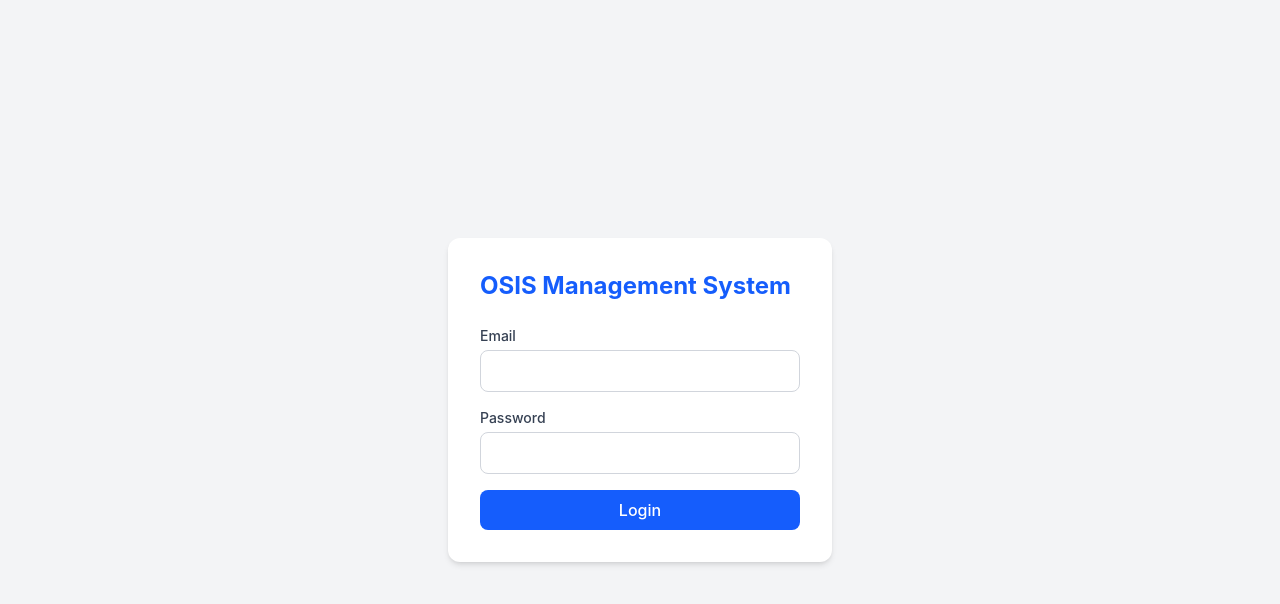
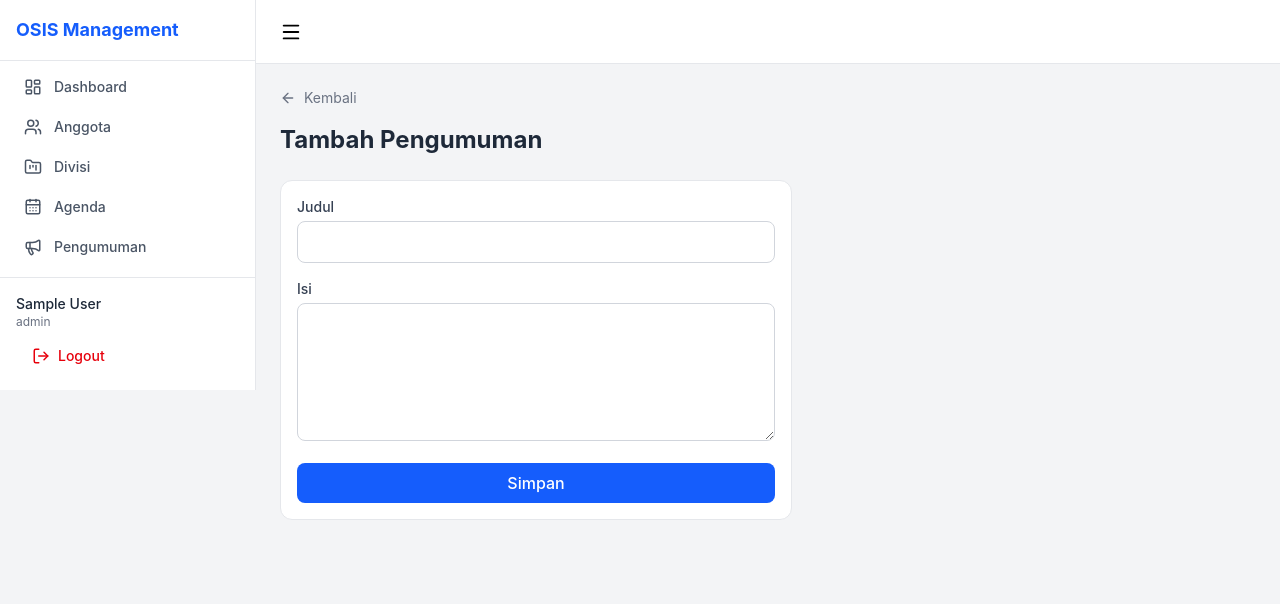
Before and after one commit to giisy/osis-management-system, a React (Vite) app in the folder apps/frontend/: page /pengumuman/create in a window 1280 px wide. Before the commit this address led to /login. Shown: the top 604 px of the page. Built offline with nearby package versions, Linux system fonts and the light colour scheme; sample sign-in values are in the browser's storage.

Commit message:
feat(pengumuman): add pengumuman crud pages with list, create, edit, delete

```diff
--- a/apps/frontend/src/App.tsx
+++ b/apps/frontend/src/App.tsx
@@ -10,6 +10,9 @@ import DivisiEditPage from './pages/DivisiEditPage'
 import AgendaPage from './pages/AgendaPage'
 import AgendaCreatePage from './pages/AgendaCreatePage'
 import AgendaEditPage from './pages/AgendaEditPage'
+import PengumumanPage from './pages/PengumumanPage'
+import PengumumanCreatePage from './pages/PengumumanCreatePage'
+import PengumumanEditPage from './pages/PengumumanEditPage'
 import ProtectedRoute from './components/ProtectedRoute'
 import DashboardLayout from './components/layout/DashboardLayout'
 
@@ -118,6 +121,36 @@ function App() {
             </ProtectedRoute>
           }
         />
+        <Route
+          path="/pengumuman"
+          element={
+            <ProtectedRoute>
+              <DashboardLayout>
+                <PengumumanPage />
+              </DashboardLayout>
+            </ProtectedRoute>
+          }
+        />
+        <Route
+          path="/pengumuman/create"
+          element={
+            <ProtectedRoute>
+              <DashboardLayout>
+                <PengumumanCreatePage />
+              </DashboardLayout>
+            </ProtectedRoute>
+          }
+        />
+        <Route
+          path="/pengumuman/:id/edit"
+          element={
+            <ProtectedRoute>
+              <DashboardLayout>
+                <PengumumanEditPage />
+              </DashboardLayout>
+            </ProtectedRoute>
+          }
+        />
         <Route path="*" element={<Navigate to="/login" replace />} />
       </Routes>
     </BrowserRouter>
--- /dev/null
+++ b/apps/frontend/src/features/pengumuman/PengumumanForm.tsx
@@ -0,0 +1,70 @@
+import { useForm } from 'react-hook-form'
+import { zodResolver } from '@hookform/resolvers/zod'
+import { isAxiosError } from 'axios'
+import { pengumumanSchema, type PengumumanFormValues } from './pengumumanSchema'
+import type { Pengumuman } from './pengumumanApi'
+
+interface PengumumanFormProps {
+  defaultValues?: Pengumuman
+  onSubmit: (data: PengumumanFormValues) => void
+  isSubmitting: boolean
+  submitError?: unknown
+}
+
+export default function PengumumanForm({
+  defaultValues,
+  onSubmit,
+  isSubmitting,
+  submitError,
+}: PengumumanFormProps) {
+  const {
+    register,
+    handleSubmit,
+    formState: { errors },
+  } = useForm<PengumumanFormValues>({
+    resolver: zodResolver(pengumumanSchema),
+    defaultValues: defaultValues
+      ? {
+          judul: defaultValues.judul,
+          isi: defaultValues.isi,
+        }
+      : undefined,
+  })
+
+  const errorMessage = isAxiosError(submitError)
+    ? submitError.response?.data?.message
+    : null
+
+  return (
+    <form onSubmit={handleSubmit(onSubmit)} className="space-y-4">
+      <div>
+        <label className="block text-sm font-medium text-gray-700 mb-1">Judul</label>
+        <input
+          {...register('judul')}
+          className="w-full px-3 py-2 border border-gray-300 rounded-lg focus:outline-none focus:ring-2 focus:ring-blue-500"
+        />
+        {errors.judul && <p className="text-red-500 text-sm mt-1">{errors.judul.message}</p>}
+      </div>
+
+      <div>
+        <label className="block text-sm font-medium text-gray-700 mb-1">Isi</label>
+        <textarea
+          {...register('isi')}
+          rows={5}
+          className="w-full px-3 py-2 border border-gray-300 rounded-lg focus:outline-none focus:ring-2 focus:ring-blue-500"
+        />
+        {errors.isi && <p className="text-red-500 text-sm mt-1">{errors.isi.message}</p>}
+      </div>
+
+      {errorMessage && <p className="text-red-500 text-sm text-center">{errorMessage}</p>}
+
+      <button
+        type="submit"
+        disabled={isSubmitting}
+        className="w-full bg-blue-600 text-white py-2 rounded-lg font-medium hover:bg-blue-700 transition disabled:opacity-50 disabled:cursor-not-allowed"
+      >
+        {isSubmitting ? 'Menyimpan...' : 'Simpan'}
+      </button>
+    </form>
+  )
+}
--- /dev/null
+++ b/apps/frontend/src/features/pengumuman/pengumumanSchema.ts
@@ -0,0 +1,8 @@
+import { z } from 'zod'
+
+export const pengumumanSchema = z.object({
+  judul: z.string().min(3, 'Judul minimal 3 karakter').max(200, 'Judul maksimal 200 karakter'),
+  isi: z.string().min(10, 'Isi minimal 10 karakter').max(5000, 'Isi maksimal 5000 karakter'),
+})
+
+export type PengumumanFormValues = z.infer<typeof pengumumanSchema>
--- /dev/null
+++ b/apps/frontend/src/pages/PengumumanCreatePage.tsx
@@ -0,0 +1,40 @@
+import { useNavigate } from 'react-router-dom'
+import { ArrowLeft } from 'lucide-react'
+import PengumumanForm from '../features/pengumuman/PengumumanForm'
+import { useCreatePengumuman } from '../features/pengumuman/usePengumumanMutation'
+import type { PengumumanFormValues } from '../features/pengumuman/pengumumanSchema'
+
+export default function PengumumanCreatePage() {
+  const navigate = useNavigate()
+  const createMutation = useCreatePengumuman()
+
+  const handleSubmit = (data: PengumumanFormValues) => {
+    createMutation.mutate(data, {
+      onSuccess: () => {
+        navigate('/pengumuman')
+      },
+    })
+  }
+
+  return (
+    <div>
+      <button
+        onClick={() => navigate('/pengumuman')}
+        className="flex items-center gap-2 text-sm text-gray-500 hover:text-gray-700 mb-4"
+      >
+        <ArrowLeft size={16} />
+        Kembali
+      </button>
+
+      <h1 className="text-2xl font-bold text-gray-800 mb-6">Tambah Pengumuman</h1>
+
+      <div className="bg-white rounded-xl border border-gray-200 p-4 max-w-lg">
+        <PengumumanForm
+          onSubmit={handleSubmit}
+          isSubmitting={createMutation.isPending}
+          submitError={createMutation.error}
+        />
+      </div>
+    </div>
+  )
+}
--- /dev/null
+++ b/apps/frontend/src/pages/PengumumanEditPage.tsx
@@ -0,0 +1,63 @@
+import { useNavigate, useParams } from 'react-router-dom'
+import { ArrowLeft } from 'lucide-react'
+import { useQuery } from '@tanstack/react-query'
+import { api } from '../lib/axios'
+import PengumumanForm from '../features/pengumuman/PengumumanForm'
+import { useUpdatePengumuman } from '../features/pengumuman/usePengumumanMutation'
+import type { PengumumanFormValues } from '../features/pengumuman/pengumumanSchema'
+import type { Pengumuman } from '../features/pengumuman/pengumumanApi'
+
+export default function PengumumanEditPage() {
+  const { id } = useParams<{ id: string }>()
+  const navigate = useNavigate()
+  const updateMutation = useUpdatePengumuman(id!)
+
+  const { data, isLoading } = useQuery({
+    queryKey: ['pengumuman-detail', id],
+    queryFn: async () => {
+      const response = await api.get<{ success: boolean; data: Pengumuman }>(
+        `/api/pengumuman/${id}`
+      )
+      return response.data
+    },
+  })
+
+  const handleSubmit = (formData: PengumumanFormValues) => {
+    updateMutation.mutate(formData, {
+      onSuccess: () => {
+        navigate('/pengumuman')
+      },
+    })
+  }
+
+  if (isLoading) {
+    return <p className="text-gray-500">Memuat data...</p>
+  }
+
+  if (!data) {
+    return <p className="text-red-500">Pengumuman tidak ditemukan.</p>
+  }
+
+  return (
+    <div>
+      <button
+        onClick={() => navigate('/pengumuman')}
+        className="flex items-center gap-2 text-sm text-gray-500 hover:text-gray-700 mb-4"
+      >
+        <ArrowLeft size={16} />
+        Kembali
+      </button>
+
+      <h1 className="text-2xl font-bold text-gray-800 mb-6">Edit Pengumuman</h1>
+
+      <div className="bg-white rounded-xl border border-gray-200 p-4 max-w-lg">
+        <PengumumanForm
+          defaultValues={data.data}
+          onSubmit={handleSubmit}
+          isSubmitting={updateMutation.isPending}
+          submitError={updateMutation.error}
+        />
+      </div>
+    </div>
+  )
+}
--- /dev/null
+++ b/apps/frontend/src/pages/PengumumanPage.tsx
@@ -0,0 +1,90 @@
+import { Link } from 'react-router-dom'
+import { Plus, Trash2, Pencil, User } from 'lucide-react'
+import { isAxiosError } from 'axios'
+import { usePengumumanList } from '../features/pengumuman/usePengumumanList'
+import { useDeletePengumuman } from '../features/pengumuman/usePengumumanMutation'
+import dayjs from '../lib/dayjs'
+
+export default function PengumumanPage() {
+  const { data, isLoading, isError } = usePengumumanList()
+  const deleteMutation = useDeletePengumuman()
+
+  const handleDelete = (id: string, judul: string) => {
+    const confirmed = window.confirm(`Yakin ingin menghapus pengumuman "${judul}"?`)
+    if (!confirmed) return
+
+    deleteMutation.mutate(id, {
+      onError: (error) => {
+        const message = isAxiosError(error)
+          ? error.response?.data?.message
+          : 'Gagal menghapus pengumuman.'
+        alert(message)
+      },
+    })
+  }
+
+  if (isLoading) {
+    return <p className="text-gray-500">Memuat data...</p>
+  }
+
+  if (isError || !data) {
+    return <p className="text-red-500">Gagal memuat data pengumuman.</p>
+  }
+
+  return (
+    <div>
+      <div className="flex items-center justify-between mb-6">
+        <h1 className="text-2xl font-bold text-gray-800">Pengumuman</h1>
+        <Link
+          to="/pengumuman/create"
+          className="flex items-center gap-2 bg-blue-600 text-white px-4 py-2 rounded-lg text-sm font-medium hover:bg-blue-700 transition"
+        >
+          <Plus size={16} />
+          Tambah
+        </Link>
+      </div>
+
+      {data.data.length === 0 ? (
+        <p className="text-gray-500">Belum ada pengumuman.</p>
+      ) : (
+        <div className="space-y-3">
+          {data.data.map((pengumuman) => (
+            <div
+              key={pengumuman.id}
+              className="bg-white rounded-xl border border-gray-200 p-4"
+            >
+              <div className="flex items-start justify-between">
+                <div className="flex-1 min-w-0">
+                  <p className="font-semibold text-gray-800">{pengumuman.judul}</p>
+                  <p className="text-sm text-gray-500 mt-1 line-clamp-2">{pengumuman.isi}</p>
+                  <div className="flex items-center gap-3 mt-2 text-xs text-gray-400">
+                    <span className="flex items-center gap-1">
+                      <User size={12} />
+                      {pengumuman.creator.name}
+                    </span>
+                    <span>{dayjs(pengumuman.createdAt).format('D MMM YYYY')}</span>
+                  </div>
+                </div>
+
+                <div className="flex items-center gap-1 ml-3">
+                  <Link
+                    to={`/pengumuman/${pengumuman.id}/edit`}
+                    className="p-2 rounded-lg hover:bg-gray-100 text-gray-500"
+                  >
+                    <Pencil size={16} />
+                  </Link>
+                  <button
+                    onClick={() => handleDelete(pengumuman.id, pengumuman.judul)}
+                    className="p-2 rounded-lg hover:bg-red-50 text-red-500"
+                  >
+                    <Trash2 size={16} />
+                  </button>
+                </div>
+              </div>
+            </div>
+          ))}
+        </div>
+      )}
+    </div>
+  )
+}
```
